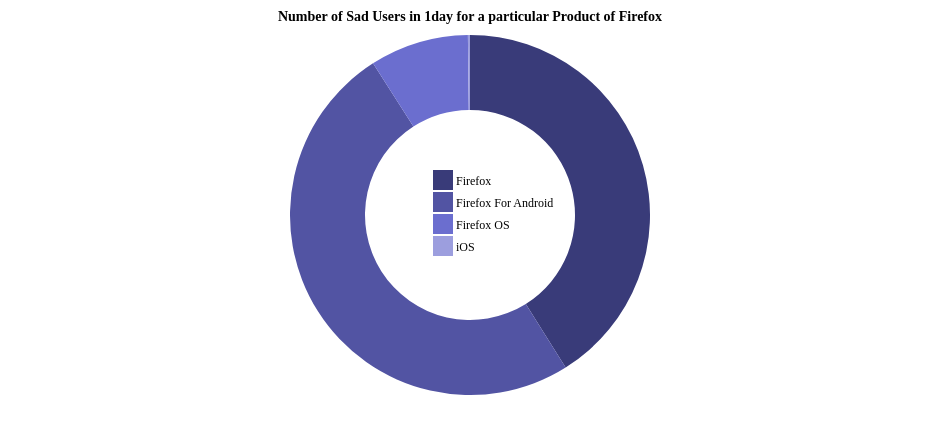
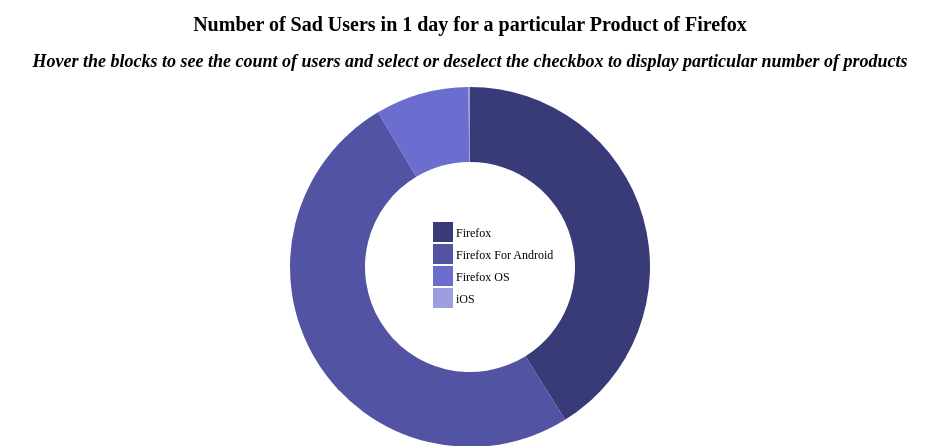
Before and after one commit to Ritsyy/Visualization, a Django app: template VisiMozilla/templates/index.html in a window 1280 px wide. Shown: the top 446 px of the page, without its empty margins (170-1108 px from the left). Run offline with Django 3.2, Linux system fonts and the light colour scheme; the template is opened without the code that fills it, so the values that code supplies are empty; parts of the project's set-up code (start-up, migrations or seed data) failed here and were passed over.

Commit message:
Minor Changes

```diff
--- a/VisiMozilla/templates/index.html
+++ b/VisiMozilla/templates/index.html
@@ -35,13 +35,18 @@
         fill: transparent !important;
       }
       h1 {
-        font-size: 14px;
+        font-size: 20px;
+        text-align: center;
+      }
+      h2 {
+        font-size: 18px;
         text-align: center;
       }
     </style>
   </head>
   <body>
-    <h1>Number of Sad Users in 1day for a particular Product of Firefox</h1>
+    <h1>Number of Sad Users in 1 day for a particular Product of Firefox<br></h1>
+  <h2><i style="text-align:center">Hover the blocks to see the count of users and select or deselect the checkbox to display particular number of products</i> </h2>
     <div id="chart"></div>
     <script src="/static/js/d3.min.js"></script>
     <script>
--- a/static/static/data.csv
+++ b/static/static/data.csv
@@ -1,5 +1,5 @@
 product,count
-Firefox,440
-Firefox For Android,534
-Firefox OS,95
+Firefox,650
+Firefox For Android,795
+Firefox OS,133
 iOS,2
```
Also changed, not shown: VisiMozilla/views.py (+8 -8 lines).
